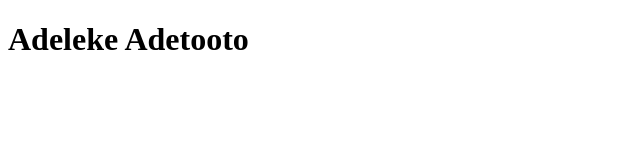
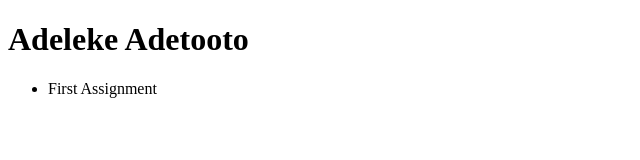
Before and after one commit to AwAdeleke/ifsc-1310, a plain HTML site: page index.html in a window 1280 px wide. Shown: the whole page, without its empty margins (0-640 px from the left). Drawn offline with Linux system fonts and the light colour scheme.

Commit message:
second commit

```diff
--- a/index.html
+++ b/index.html
@@ -12,5 +12,10 @@
 
 <body>
   <h1>Adeleke Adetooto</h1>
+  <nav>
+    <ul>
+      <li>First Assignment</li>
+    </ul>
+  </nav>
 </body>
 </html>
```
